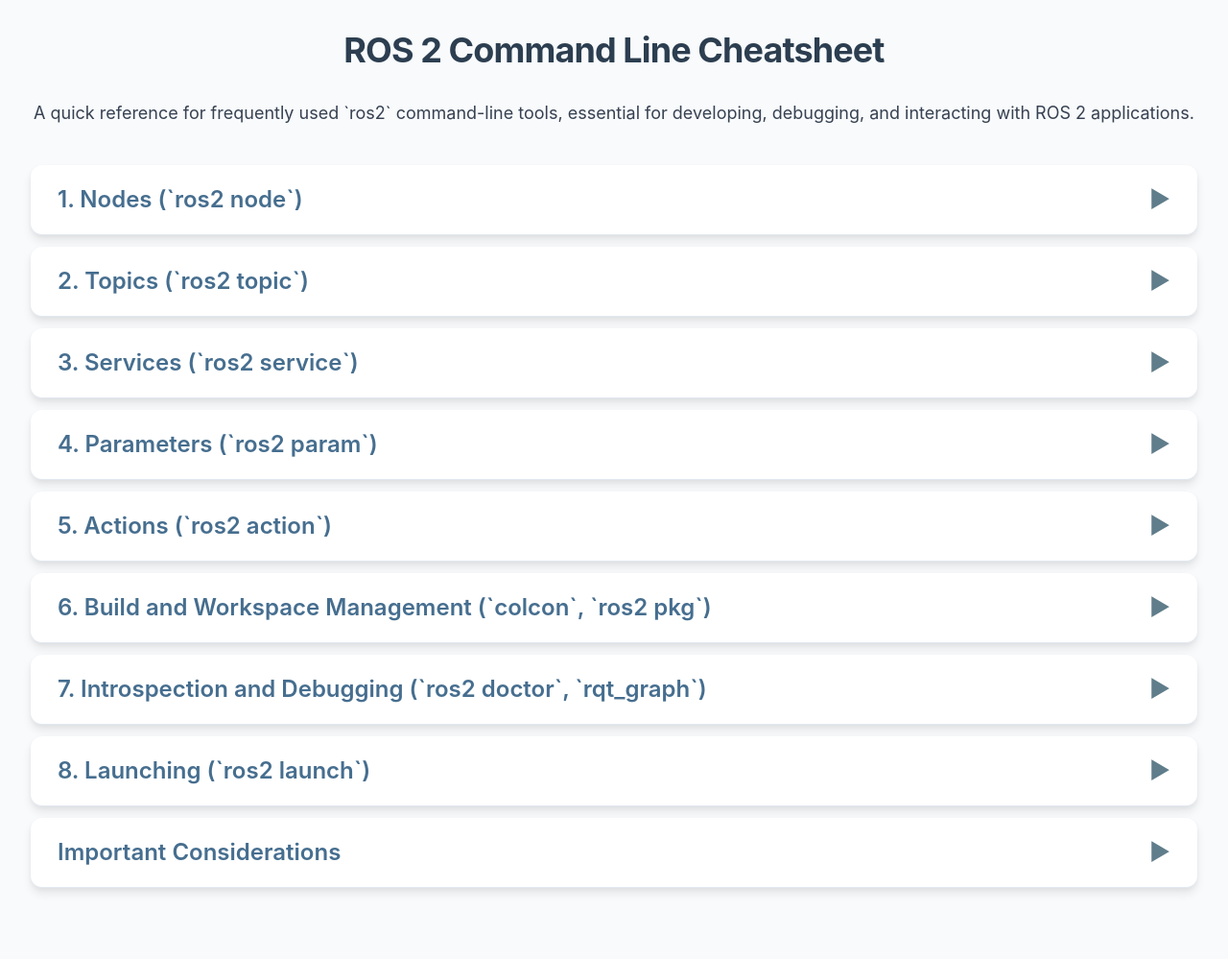
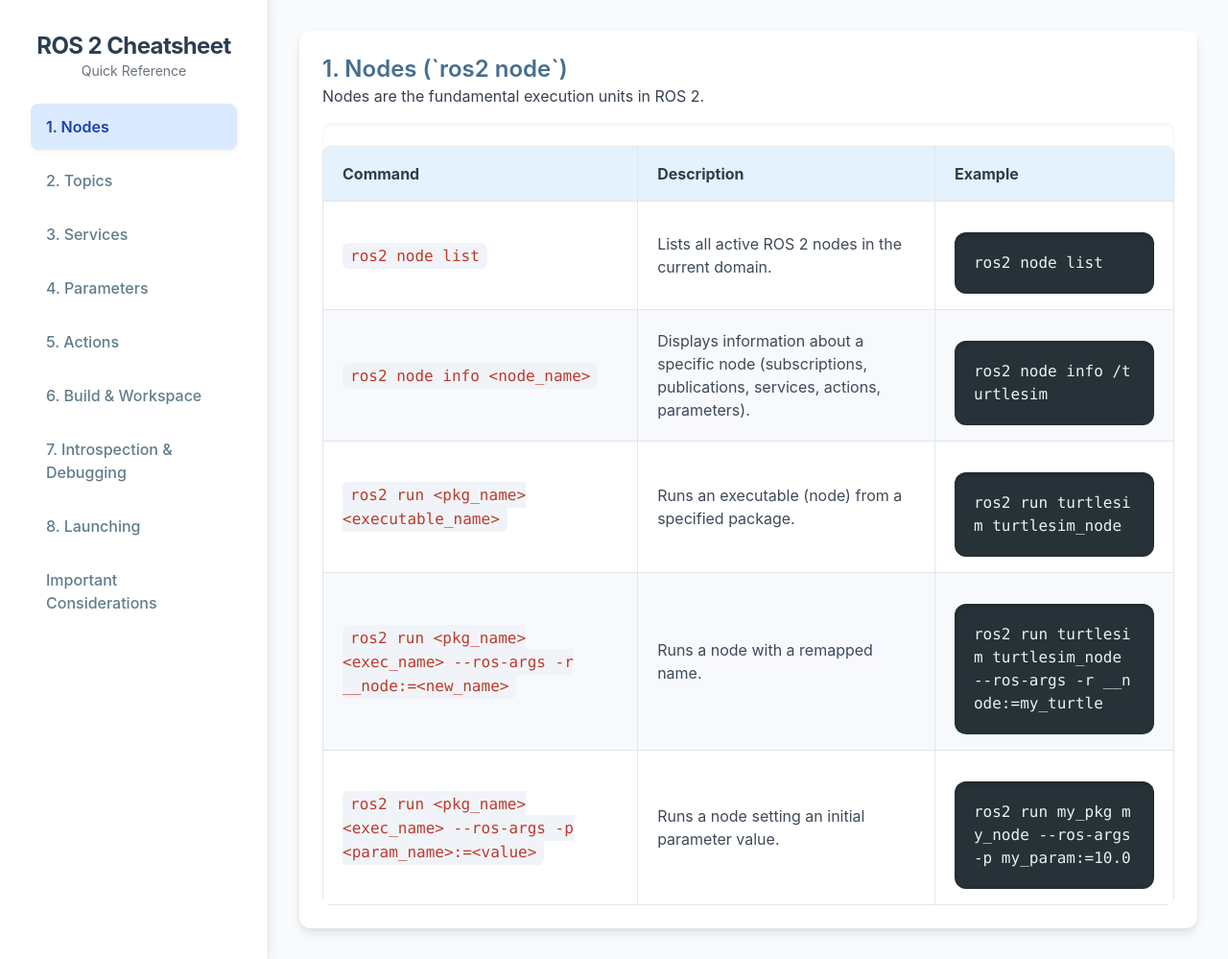
Before and after one commit to kauteetech/ROS2-Command-Line-Cheatsheet, a plain HTML site: page index.html in a window 1280 px wide. Shown: the whole page at 96% size. Before the commit the page ends 969 px from the top, so only its background shows below. Drawn offline with nearby package versions, Linux system fonts and the light colour scheme.

Commit message:
Update index.html

```diff
--- a/index.html
+++ b/index.html
@@ -7,91 +7,90 @@
     <!-- Tailwind CSS CDN -->
     <script src="https://cdn.tailwindcss.com"></script>
     <style>
-        /* Custom styles for Inter font and some default spacing */
+        /* Custom styles for Inter font */
         body {
             font-family: 'Inter', sans-serif;
             background-color: #f8fafc; /* Lighter, soothing background */
             color: #3f4a59; /* Slightly darker grey for main text */
             line-height: 1.6;
+            display: flex; /* Use flexbox for sidebar layout */
+            min-height: 100vh; /* Ensure full viewport height */
         }
-        .container {
-            max-width: 1200px;
-            margin: 0 auto;
+        .sidebar {
+            width: 280px; /* Fixed width for sidebar */
+            background-color: #ffffff;
             padding: 2rem;
+            box-shadow: 4px 0 10px rgba(0, 0, 0, 0.05); /* Shadow on the right */
+            display: flex;
+            flex-direction: column;
+            border-right: 1px solid #e0e7ee;
         }
-        .section-container {
-            margin-bottom: 1.5rem; /* More space between sections */
+        .main-content {
+            flex-grow: 1; /* Take remaining space */
+            padding: 2rem;
+            max-width: calc(100% - 280px); /* Adjust max-width based on sidebar */
+            overflow-y: auto; /* Enable scrolling for content */
         }
-        .section-header {
+        .sidebar-item {
+            display: block;
+            padding: 0.75rem 1rem;
+            margin-bottom: 0.5rem;
+            border-radius: 0.5rem; /* Slightly rounded corners for sidebar items */
+            font-weight: 500;
+            color: #607d8b; /* Muted text color */
+            transition: all 0.2s ease;
             cursor: pointer;
-            display: flex;
-            justify-content: space-between;
-            align-items: center;
-            padding: 1.25rem 1.75rem; /* Increased padding */
+        }
+        .sidebar-item:hover {
+            background-color: #e3f2fd; /* Light blue hover */
+            color: #2c3e50; /* Darker text on hover */
+            transform: translateX(3px); /* Subtle slide effect */
+        }
+        .sidebar-item.active {
+            background-color: #dbeafe; /* More prominent active state */
+            color: #1e40af; /* Dark blue for active text */
+            font-weight: 600;
+            box-shadow: 0 2px 5px rgba(0, 0, 0, 0.05);
+        }
+
+        .section-content {
+            display: none; /* Hide all content sections by default */
+            padding: 1.5rem;
             background-color: #ffffff;
-            border-bottom: 1px solid #e2e8f0;
-            border-radius: 0.75rem; /* More rounded corners */
-            transition: all 0.3s ease;
-            box-shadow: 0 6px 10px rgba(0, 0, 0, 0.08), 0 2px 4px rgba(0, 0, 0, 0.04); /* Softer, more prominent shadow */
+            border-radius: 0.75rem;
+            box-shadow: 0 6px 10px rgba(0, 0, 0, 0.08), 0 2px 4px rgba(0, 0, 0, 0.04);
         }
-        .section-header:hover {
-            background-color: #f0f4f8; /* Subtle hover effect */
-            transform: translateY(-2px); /* Slight lift on hover */
-            box-shadow: 0 8px 15px rgba(0, 0, 0, 0.1), 0 3px 6px rgba(0, 0, 0, 0.06);
+        .section-content.active {
+            display: block; /* Show active content section */
         }
-        .section-content {
-            max-height: 0;
-            overflow: hidden;
-            transition: max-height 0.7s ease-in-out, padding 0.7s ease-in-out; /* Slower transition for smoothness */
-            padding: 0 1.75rem; /* Consistent padding */
-            background-color: #ffffff;
-            border-bottom-left-radius: 0.75rem; /* Rounded bottom corners */
-            border-bottom-right-radius: 0.75rem;
-            box-shadow: 0 6px 10px rgba(0, 0, 0, 0.08), 0 2px 4px rgba(0, 0, 0, 0.04);
-            margin-top: -0.75rem; /* Overlap with header for cleaner look */
-            position: relative;
-            z-index: -1; /* Place content behind header shadow */
-            padding-top: 0; /* No top padding when collapsed */
-        }
-        .section-content.expanded {
-            max-height: 2000px; /* Arbitrary large value to allow expansion */
-            padding-top: 1.75rem; /* Add top padding when expanded */
-            padding-bottom: 1.75rem; /* Add bottom padding when expanded */
-        }
-        .arrow {
-            transition: transform 0.4s ease;
-            color: #607d8b; /* Muted arrow color */
-        }
-        .arrow.rotate {
-            transform: rotate(90deg);
-        }
+
         table {
             width: 100%;
-            border-collapse: separate; /* Use separate to allow border-radius on cells */
-            border-spacing: 0; /* Remove space between cells */
+            border-collapse: separate;
+            border-spacing: 0;
             margin-top: 1.5rem;
             border-radius: 0.5rem;
-            overflow: hidden; /* Ensures rounded corners are applied */
+            overflow: hidden;
         }
         th, td {
-            border: 1px solid #e0e7ee; /* Lighter border color */
-            padding: 1rem 1.25rem; /* Consistent padding */
+            border: 1px solid #e0e7ee;
+            padding: 1rem 1.25rem;
             text-align: left;
         }
         th {
-            background-color: #e3f2fd; /* Light blue header */
-            font-weight: 700; /* Bolder font for headers */
-            color: #2c3e50; /* Darker text for header for contrast */
+            background-color: #e3f2fd;
+            font-weight: 700;
+            color: #2c3e50;
         }
         tr:nth-child(even) {
-            background-color: #f7f9fc; /* Very light alternative row color */
+            background-color: #f7f9fc;
         }
         code {
-            background-color: #f0f4f8; /* Lighter code background */
-            padding: 0.25em 0.5em; /* Slightly more padding */
-            border-radius: 0.375rem; /* More rounded corners */
+            background-color: #f0f4f8;
+            padding: 0.25em 0.5em;
+            border-radius: 0.375rem;
             font-family: 'SFMono-Regular', Consolas, 'Liberation Mono', Menlo, Courier, monospace;
-            color: #c0392b; /* Muted red for inline code */
+            color: #c0392b;
             font-weight: 500;
         }
         pre code {
@@ -99,37 +98,45 @@
             padding: 1.25rem;
             overflow-x: auto;
             border-radius: 0.75rem;
-            background-color: #263238; /* Darker background for code blocks */
-            color: #eceff1; /* Lighter text for code */
+            background-color: #263238;
+            color: #eceff1;
             margin-top: 1rem;
-            white-space: pre-wrap; /* Wrap long lines */
+            white-space: pre-wrap;
             word-break: break-all;
-            box-shadow: inset 0 2px 4px rgba(0, 0, 0, 0.2); /* Inner shadow for depth */
+            box-shadow: inset 0 2px 4px rgba(0, 0, 0, 0.2);
         }
         h1 {
-            color: #2c3e50; /* Deep blue for main title */
-            letter-spacing: -0.025em; /* Tighter letter spacing */
+            color: #2c3e50;
+            letter-spacing: -0.025em;
+            margin-bottom: 2rem; /* Adjusted margin for sidebar context */
         }
         h2 {
-            color: #466e8f; /* Softer blue for section titles */
+            color: #466e8f;
+            margin-bottom: 1.5rem; /* Space below content section title */
         }
     </style>
 </head>
 <body>
 
-    <div class="container">
-        <h1 class="text-4xl font-bold text-center mb-8">ROS 2 Command Line Cheatsheet</h1>
-        <p class="text-center text-lg mb-10 text-gray-700">
-            A quick reference for frequently used `ros2` command-line tools, essential for developing, debugging, and interacting with ROS 2 applications.
-        </p>
+    <div class="sidebar">
+        <h1 class="text-2xl font-bold text-center">ROS 2 Cheatsheet</h1>
+        <p class="text-sm text-center mb-6 text-gray-500">Quick Reference</p>
 
+        <a href="#" class="sidebar-item active" data-section="nodes">1. Nodes</a>
+        <a href="#" class="sidebar-item" data-section="topics">2. Topics</a>
+        <a href="#" class="sidebar-item" data-section="services">3. Services</a>
+        <a href="#" class="sidebar-item" data-section="parameters">4. Parameters</a>
+        <a href="#" class="sidebar-item" data-section="actions">5. Actions</a>
+        <a href="#" class="sidebar-item" data-section="build_workspace">6. Build & Workspace</a>
+        <a href="#" class="sidebar-item" data-section="introspection_debug">7. Introspection & Debugging</a>
+        <a href="#" class="sidebar-item" data-section="launching">8. Launching</a>
+        <a href="#" class="sidebar-item" data-section="important_considerations">Important Considerations</a>
+    </div>
+
+    <div class="main-content">
         <!-- Node Section -->
-        <div class="section-container">
-            <div class="section-header" onclick="toggleSection('nodes')">
+        <div id="nodes-content" class="section-content active">
             <h2 class="text-2xl font-semibold">1. Nodes (`ros2 node`)</h2>
-                <span class="arrow text-2xl">&#9654;</span>
-            </div>
-            <div id="nodes-content" class="section-content">
             <p class="mb-4 text-gray-700">Nodes are the fundamental execution units in ROS 2.</p>
             <div class="overflow-x-auto rounded-lg shadow-inner">
                 <table>
@@ -170,15 +177,10 @@
                 </table>
             </div>
         </div>
-        </div>
 
         <!-- Topics Section -->
-        <div class="section-container">
-            <div class="section-header" onclick="toggleSection('topics')">
+        <div id="topics-content" class="section-content">
             <h2 class="text-2xl font-semibold">2. Topics (`ros2 topic`)</h2>
-                <span class="arrow text-2xl">&#9654;</span>
-            </div>
-            <div id="topics-content" class="section-content">
             <p class="mb-4 text-gray-700">Topics are the main communication mechanism for asynchronous, many-to-many data streams.</p>
             <div class="overflow-x-auto rounded-lg shadow-inner">
                 <table>
@@ -224,15 +226,10 @@
                 </table>
             </div>
         </div>
-        </div>
 
         <!-- Services Section -->
-        <div class="section-container">
-            <div class="section-header" onclick="toggleSection('services')">
+        <div id="services-content" class="section-content">
             <h2 class="text-2xl font-semibold">3. Services (`ros2 service`)</h2>
-                <span class="arrow text-2xl">&#9654;</span>
-            </div>
-            <div id="services-content" class="section-content">
             <p class="mb-4 text-gray-700">Services provide a request/response communication pattern, similar to a function call.</p>
             <div class="overflow-x-auto rounded-lg shadow-inner">
                 <table>
@@ -268,15 +265,10 @@
                 </table>
             </div>
         </div>
-        </div>
 
         <!-- Parameters Section -->
-        <div class="section-container">
-            <div class="section-header" onclick="toggleSection('parameters')">
+        <div id="parameters-content" class="section-content">
             <h2 class="text-2xl font-semibold">4. Parameters (`ros2 param`)</h2>
-                <span class="arrow text-2xl">&#9654;</span>
-            </div>
-            <div id="parameters-content" class="section-content">
             <p class="mb-4 text-gray-700">Parameters are used to configure the behavior of nodes at runtime.</p>
             <div class="overflow-x-auto rounded-lg shadow-inner">
                 <table>
@@ -317,15 +309,10 @@
                 </table>
             </div>
         </div>
-        </div>
 
         <!-- Actions Section -->
-        <div class="section-container">
-            <div class="section-header" onclick="toggleSection('actions')">
+        <div id="actions-content" class="section-content">
             <h2 class="text-2xl font-semibold">5. Actions (`ros2 action`)</h2>
-                <span class="arrow text-2xl">&#9654;</span>
-            </div>
-            <div id="actions-content" class="section-content">
             <p class="mb-4 text-gray-700">Actions are used for long-running, interruptible tasks (e.g., navigating to a goal).</p>
             <div class="overflow-x-auto rounded-lg shadow-inner">
                 <table>
@@ -361,15 +348,10 @@
                 </table>
             </div>
         </div>
-        </div>
 
         <!-- Build and Workspace Management Section -->
-        <div class="section-container">
-            <div class="section-header" onclick="toggleSection('build_workspace')">
+        <div id="build_workspace-content" class="section-content">
             <h2 class="text-2xl font-semibold">6. Build and Workspace Management (`colcon`, `ros2 pkg`)</h2>
-                <span class="arrow text-2xl">&#9654;</span>
-            </div>
-            <div id="build_workspace-content" class="section-content">
             <p class="mb-4 text-gray-700">Tools for building packages and managing ROS 2 workspaces.</p>
             <div class="overflow-x-auto rounded-lg shadow-inner">
                 <table>
@@ -425,15 +407,10 @@
                 </table>
             </div>
         </div>
-        </div>
 
         <!-- Introspection and Debugging Section -->
-        <div class="section-container">
-            <div class="section-header" onclick="toggleSection('introspection_debug')">
+        <div id="introspection_debug-content" class="section-content">
             <h2 class="text-2xl font-semibold">7. Introspection and Debugging (`ros2 doctor`, `rqt_graph`)</h2>
-                <span class="arrow text-2xl">&#9654;</span>
-            </div>
-            <div id="introspection_debug-content" class="section-content">
             <p class="mb-4 text-gray-700">Tools to inspect the ROS 2 graph and diagnose issues.</p>
             <div class="overflow-x-auto rounded-lg shadow-inner">
                 <table>
@@ -479,15 +456,10 @@
                 </table>
             </div>
         </div>
-        </div>
 
         <!-- Launching Section -->
-        <div class="section-container">
-            <div class="section-header" onclick="toggleSection('launching')">
+        <div id="launching-content" class="section-content">
             <h2 class="text-2xl font-semibold">8. Launching (`ros2 launch`)</h2>
-                <span class="arrow text-2xl">&#9654;</span>
-            </div>
-            <div id="launching-content" class="section-content">
             <p class="mb-4 text-gray-700">Launch files are used to start multiple ROS 2 nodes and configure their parameters in a structured way.</p>
             <div class="overflow-x-auto rounded-lg shadow-inner">
                 <table>
@@ -513,15 +485,10 @@
                 </table>
             </div>
         </div>
-        </div>
 
         <!-- Important Considerations Section -->
-        <div class="section-container">
-            <div class="section-header" onclick="toggleSection('important_considerations')">
+        <div id="important_considerations-content" class="section-content">
             <h2 class="text-2xl font-semibold">Important Considerations</h2>
-                <span class="arrow text-2xl">&#9654;</span>
-            </div>
-            <div id="important_considerations-content" class="section-content">
             <ul class="list-disc pl-5 mb-4 text-gray-700">
                 <li class="mb-2"><strong>Sourcing:</strong> Always remember to <code>source</code> your ROS 2 environment (<code>/opt/ros/&lt;distro&gt;/setup.bash</code> and <code>~/your_ws/install/setup.bash</code>) in every new terminal.</li>
                 <li class="mb-2"><strong>ROS_DOMAIN_ID:</strong> Ensure all nodes and CLI tools are operating in the same <code>ROS_DOMAIN_ID</code> for proper discovery. (<code>export ROS_DOMAIN_ID=&lt;ID&gt;</code>)</li>
@@ -531,48 +498,43 @@
         </div>
     </div>
 
-    </div>
+    <script>
+        document.addEventListener('DOMContentLoaded', () => {
+            const sidebarItems = document.querySelectorAll('.sidebar-item');
+            const contentSections = document.querySelectorAll('.section-content');
 
-    <script>
-        function toggleSection(sectionId) {
-            const content = document.getElementById(sectionId + '-content');
-            const arrow = content.previousElementSibling.querySelector('.arrow');
+            // Function to show a specific section and activate its sidebar item
+            function showSection(sectionId) {
+                // Deactivate all sidebar items and hide all content sections
+                sidebarItems.forEach(item => item.classList.remove('active'));
+                contentSections.forEach(section => section.classList.remove('active'));
 
-            // Collapse all other expanded sections first
-            document.querySelectorAll('.section-content.expanded').forEach(item => {
-                if (item.id !== content.id) {
-                    item.classList.remove('expanded');
-                    item.previousElementSibling.querySelector('.arrow').classList.remove('rotate');
-                    item.style.maxHeight = '0'; // Explicitly collapse
-                    item.style.paddingTop = '0';
-                    item.style.paddingBottom = '0';
+                // Activate the clicked sidebar item
+                const activeItem = document.querySelector(`.sidebar-item[data-section="${sectionId}"]`);
+                if (activeItem) {
+                    activeItem.classList.add('active');
                 }
-            });
 
-            // Toggle the clicked section
-            if (content.classList.contains('expanded')) {
-                content.classList.remove('expanded');
-                arrow.classList.remove('rotate');
-                content.style.maxHeight = '0';
-                content.style.paddingTop = '0';
-                content.style.paddingBottom = '0';
-            } else {
-                content.classList.add('expanded');
-                arrow.classList.add('rotate');
-                // Set max-height to scroll height to allow smooth transition
-                content.style.maxHeight = content.scrollHeight + 'px';
-                content.style.paddingTop = '1.75rem';
-                content.style.paddingBottom = '1.75rem';
+                // Show the corresponding content section
+                const activeContent = document.getElementById(sectionId + '-content');
+                if (activeContent) {
+                    activeContent.classList.add('active');
+                    // Scroll to the top of the content section if needed
+                    activeContent.scrollIntoView({ behavior: 'smooth', block: 'start' });
                 }
             }
 
-        // Initialize all sections as collapsed and set max-height to 0
-        document.addEventListener('DOMContentLoaded', () => {
-            document.querySelectorAll('.section-content').forEach(content => {
-                content.style.maxHeight = '0';
-                content.style.paddingTop = '0';
-                content.style.paddingBottom = '0';
+            // Add click listeners to sidebar items
+            sidebarItems.forEach(item => {
+                item.addEventListener('click', (event) => {
+                    event.preventDefault(); // Prevent default link behavior
+                    const sectionId = event.target.dataset.section;
+                    showSection(sectionId);
                 });
+            });
+
+            // Initially show the first section (Nodes)
+            showSection('nodes');
         });
     </script>
 </body>
```
Lines whose indentation alone changed are shown as unchanged.
